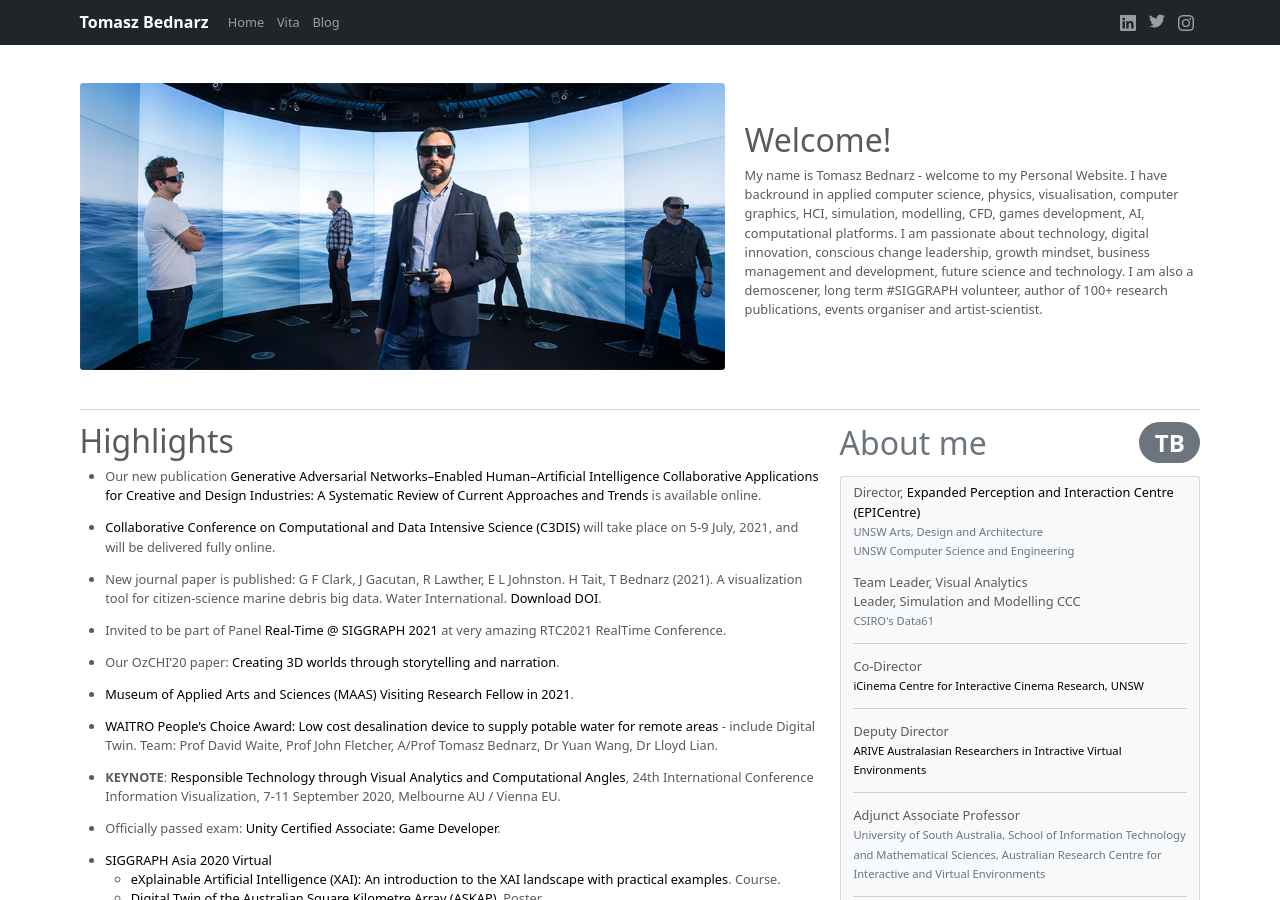
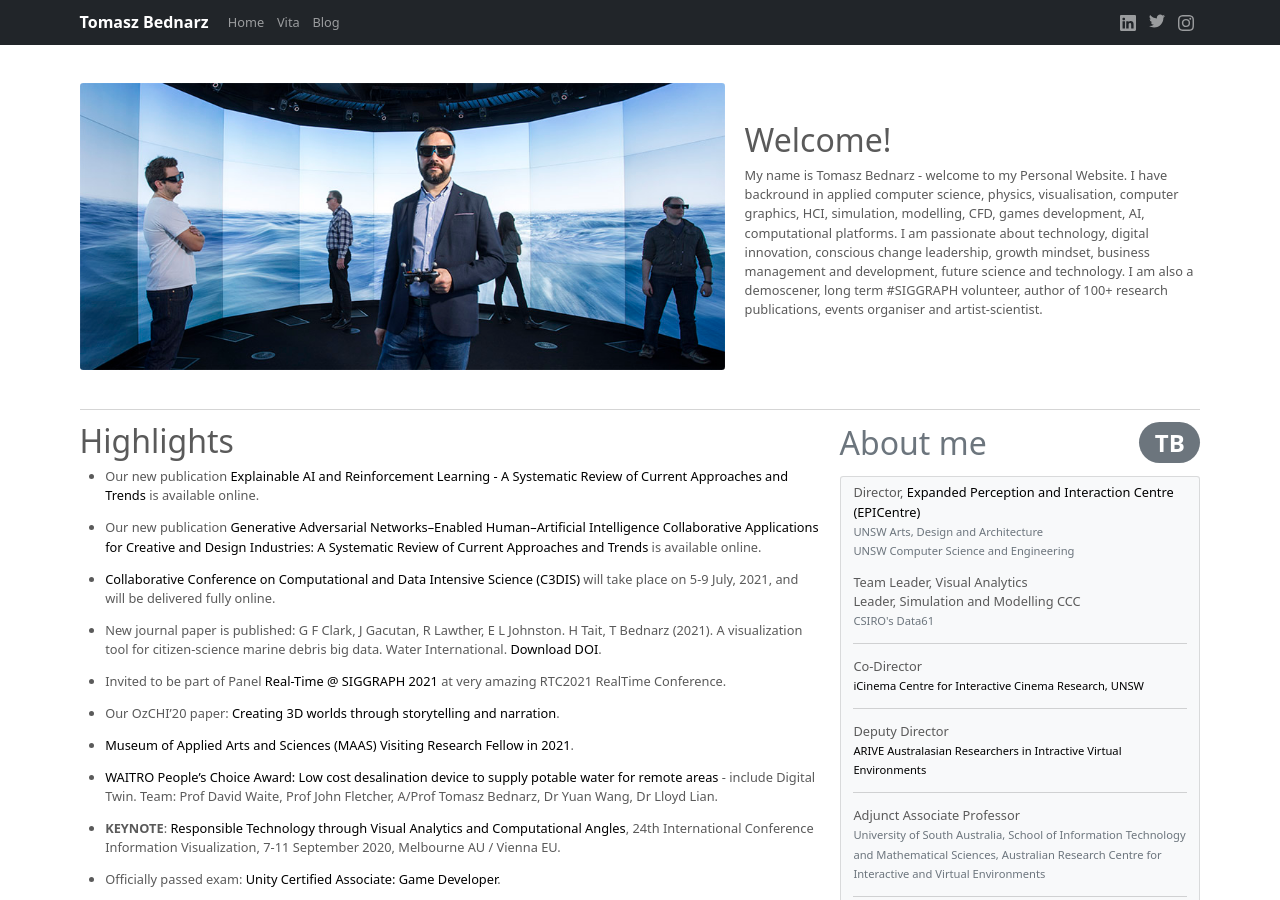
Before and after one commit to tomaszbednarz/tomaszbednarz.github.io, a Jekyll site: the page built from index.md, in a window 1280 px wide and 900 px high. Built offline with Jekyll 4.4.1, drawn with Linux system fonts in a browser that asks for light colours.

Commit message:
added fai

```diff
--- a/index.md
+++ b/index.md
@@ -25,6 +25,8 @@ layout: home
 ---
 
 # Highlights
+
+- Our new publication [Explainable AI and Reinforcement Learning - A Systematic Review of Current Approaches and Trends](https://doi.org/10.3389/frai.2021.550030) is available online.
 
 - Our new publication [Generative Adversarial Networks–Enabled Human–Artificial Intelligence Collaborative Applications for Creative and Design Industries: A Systematic Review of Current Approaches and Trends](https://doi.org/10.3389/frai.2021.604234) is available online.
 
```
